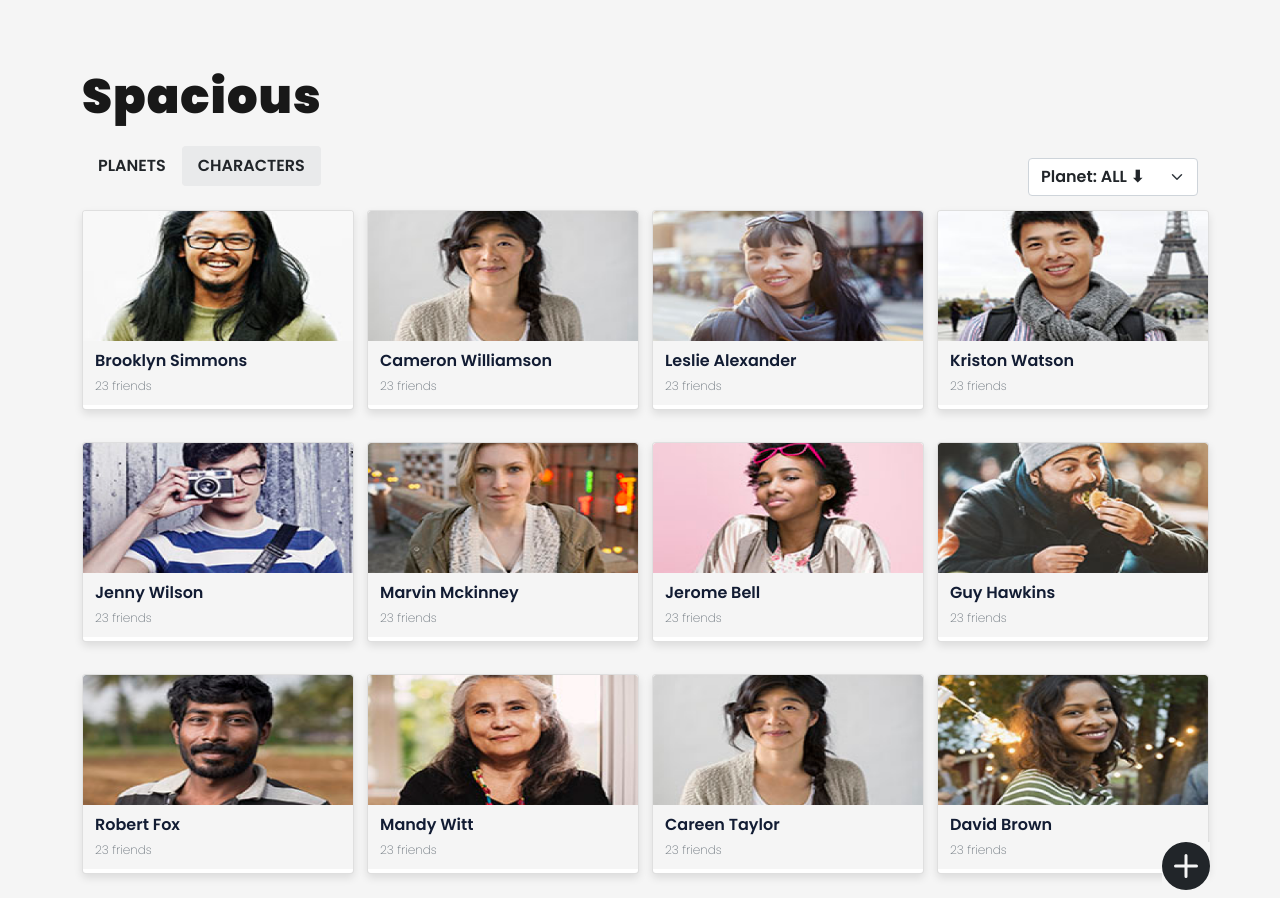
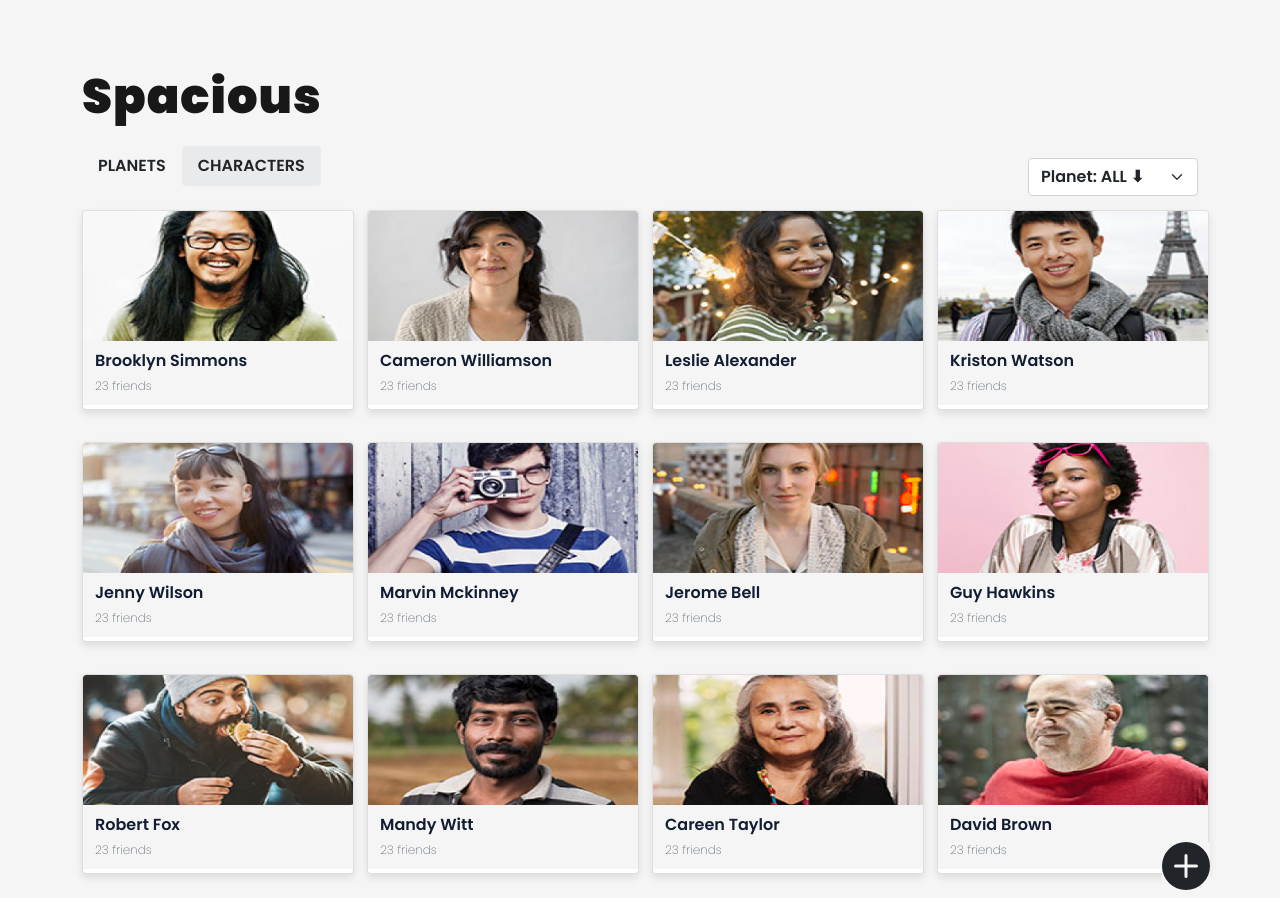
Before and after one commit to phemmyblaze/Spacious-Project, a React (Create React App) app: page / in a window 1280 px wide. Both pictures are taken after a click on the tab "CHARACTERS". Built offline with nearby package versions, Linux system fonts and the light colour scheme.

Commit message:
Character info now showing

```diff
--- a/src/Components/CharacterCards.js
+++ b/src/Components/CharacterCards.js
@@ -5,17 +5,7 @@
     import CreateNewCharacter from './CreateNewCharacter';
     import {  useState } from 'react';
     import PlanetOffCanvas from './PlanetOffCanvas';
-    import character1 from '../character-1.png'
-    import character2 from '../character-2.png'
-    import character3 from '../character-3.png'
-    import character4 from '../character-4.png'
-    import character5 from '../character-5.png'
-    import character6 from '../character-6.png'
-    import character7 from '../character-7.png'
-    import character8 from '../character-8.png'
-    import character9 from '../character-9.png'
-    import character10 from '../character-10.png'
-    import character11 from '../character-11.png'
+    import {data as characters} from '../utilities/arrays'
 
 
 
@@ -27,101 +17,17 @@
 
     function CharacterCards({ name, ...props }) {
 
+
+        const [characterInfo, setCharacterInfo] = useState("");
         const [show, setShow] = useState(false);
 
         const handleClose = () => setShow(false);
-        const handleShow = () => setShow(true);
+        const handleShow = (character) => {
+            setCharacterInfo(character)
+             setShow(true);
+        }
 
 
-        const characters = [
-            {
-                id: 1,
-                image: character1,
-                characterName:"Brooklyn Simmons",
-                pops: "23 friends"
-
-            },
-
-            {
-                id: 2,
-                image: character2,
-                characterName:"Cameron Williamson",
-                pops: "23 friends"
-
-            },
-
-            {
-                id: 3,
-                image: character5,
-                characterName:"Leslie Alexander",
-                pops: "23 friends"
-
-            },
-
-            {
-                id: 4,
-                image: character4,
-                characterName:"Kriston Watson",
-                pops: "23 friends"
-
-            },
-            {
-                id: 5,
-                image: character6,
-                characterName:"Jenny Wilson",
-                pops: "23 friends"
-
-            },
-            {
-                id: 6,
-                image: character7,
-                characterName:"Marvin Mckinney",
-                pops: "23 friends"
-
-            },
-            {
-                id: 7,
-                image: character8,
-                characterName:"Jerome Bell",
-                pops: "23 friends"
-
-            },
-            {
-                id: 8,
-                image: character9,
-                characterName:"Guy Hawkins",
-                pops: "23 friends"
-
-            },
-            {
-                id: 9,
-                image: character10,
-                characterName:"Robert Fox",
-                pops: "23 friends"
-
-            },
-            {
-                id: 10,
-                image: character11,
-                characterName:"Mandy Witt",
-                pops: "23 friends"
-
-            },
-            {
-                id: 11,
-                image: character2,
-                characterName:"Careen Taylor",
-                pops: "23 friends"
-
-            },
-            {
-                id: 12,
-                image: character3,
-                characterName:"David Brown",
-                pops: "23 friends"
-
-            },
-        ]
         return (
             <>
             <Form.Select aria-label="Default select example" className="select-planet position-absolute small" style={{ width: 'min-content' }}>
@@ -133,19 +39,19 @@
 
 
                 {
-                    characters.map(characters => (
+                    characters.map(character => (
 
                             <Col xs="auto" md="auto" lg="3" sm="auto">
-                                <Card className="card-new bg-light rounded my-3 pb-2 bg-white" key={characters.id}>
+                                <Card onClick={() => handleShow(character)} className="card-new bg-light rounded my-3 pb-2 bg-white" key={characters.id}>
                                         <a  href="#" className=" text-decoration-none" data-bs-toggle="offcanvas"  role="button"                aria-controls="offcanvasExample" onClick={handleShow}>
                                             <div className="character-size">
-                                                <Card.Img variant="top" className="img-fluid h-100" src={characters.image} />
+                                                <Card.Img variant="top" className="img-fluid h-100" src={character.image} />
                                             </div>
 
                                             <Card.Body className="my-2  pt-0 pb-0 ps-1 pe-1">
-                                                <Card.Title className="small m-0 p-0 ps-2">{characters.characterName}</Card.Title>
+                                                <Card.Title className="small m-0 p-0 ps-2">{character.characterName}</Card.Title>
                                                 <Card.Text>
-                                                    <small className="text-muted smaller m-0 p-0 ps-2">{characters.pops}</small>
+                                                    <small className="text-muted smaller m-0 p-0 ps-2">{character.pops}</small>
                                                 </Card.Text>
                                             </Card.Body>
 
@@ -167,20 +73,20 @@
                     <CreateNewCharacter className="position-absolute bottom-0 end-0 mt-5" handleShow={handleShow}/>
                     <Offcanvas show={show} onHide={handleClose} {...props} placement="end" className="offcanvas-style" md="auto" lg="auto" sm="auto">
                         <Offcanvas.Header closeButton className="">
-                            <Offcanvas.Title className="bigger  ms-3"></Offcanvas.Title>
+                            <Offcanvas.Title className="bigger  ms-3">{characterInfo.characterName}</Offcanvas.Title>
                         </Offcanvas.Header>
 
                         <Offcanvas.Body >
-                            <p className="extra"> is really a nice person. She’s been living on planet Alpha for the last 10 years. </p>
+                            <p className="extra">{characterInfo.info}</p>
                             <Row className="mt-4">
                                 <Col>
-                                    <p className="little">Planets</p>
+                                    <p className="little">Planet</p>
                                     <p className="small">Alpha</p>
 
                                 </Col>
                                 <Col>
                                     <p className="little">Friends</p>
-                                    <p className="small">23</p>
+                                    <p className="small">{characterInfo.pops}</p>
 
                                 </Col>
                             </Row>
--- a/src/Components/PlanetOffCanvas.js
+++ b/src/Components/PlanetOffCanvas.js
@@ -1,7 +1,7 @@
 import React from 'react';
 import 'bootstrap/dist/css/bootstrap.min.css';
 import { Row, Image} from 'react-bootstrap';
-import data from '../utilities/arrays'
+import {data} from '../utilities/arrays'
 
 
 
@@ -25,7 +25,7 @@ function PlanetOffCanvas() {
                         </div>
                         <div className="col-9 py-auto">
                             <p className=" small canvas-style">{canvasContent.characterName}</p>
-                            <p className=" smaller canvas-style">{canvasContent.quote}</p>
+                            <p className=" smaller canvas-style">{canvasContent.info}</p>
 
                         </div>
 
--- a/src/index.css
+++ b/src/index.css
@@ -77,17 +77,17 @@ html {
 }
 
 
-/* .fix{
+.fix{
   position:fixed;
 	bottom:30px;
 	right:5px;
-} */
+}
 
-/* .offcanvas-style{
+.offcanvas-style{
   top: 50px !important;
   box-shadow: 0px 8px 16px rgba(0, 0, 0, 0.2) !important;
   border-radius: 20px;
-} */
+}
 
 .bigger{
   font-style: normal !important;
--- a/src/utilities/arrays.js
+++ b/src/utilities/arrays.js
@@ -1,56 +1,114 @@
 import character1 from '../character-1.png'
 import character2 from '../character-2.png'
 import character3 from '../character-3.png'
+import character4 from '../character-4.png'
+import character5 from '../character-5.png'
 import character6 from '../character-6.png'
 import character7 from '../character-7.png'
 import character8 from '../character-8.png'
+import character9 from '../character-9.png'
+import character10 from '../character-10.png'
+import character11 from '../character-11.png'
+import character12 from '../character-12.png'
 
-const data = [
+export const data = [
     {
         id: 1,
         image: character1,
-        characterName:"Eleanor Pena",
-        quote: "Amet minim molit non deserunt ullamco "
+        characterName:"Brooklyn Simmons",
+        pops: "23 friends",
+        info: "Brooklyn SImmons lives on Planet Alpha."
 
     },
 
     {
         id: 2,
         image: character2,
-        characterName:"Brookly Simmons",
-        quote: "Amet minim molit non deserunt ullamco "
+        characterName:"Cameron Williamson",
+        pops: "23 friends",
+        info: "Cameron Williamson lives on Planet Alpha and she is a beautiful soul."
 
     },
 
     {
         id: 3,
         image: character3,
-        characterName:"Kristin Waston",
-        quote: "Amet minim molit non deserunt ullamco "
+        characterName:"Leslie Alexander",
+        pops: "23 friends",
+        info: "Leslie Alexander lives on Planet Alpha."
 
     },
 
     {
         id: 4,
-        image: character6,
-        characterName:"Cody Fisher",
-        quote: "Amet minim molit non deserunt ullamco "
+        image: character4,
+        characterName:"Kriston Watson",
+        pops: "23 friends",
+        info: "Kriston Watson lives on Planet Alpha."
 
     },
     {
         id: 5,
-        image: character7,
-        characterName:"Courtney Henry",
-        quote: "Amet minim molit non deserunt ullamco "
+        image: character5,
+        characterName:"Jenny Wilson",
+        pops: "23 friends",
+        info: "Jenny Wilson lives on Planet Alpha."
 
     },
     {
         id: 6,
+        image: character6,
+        characterName:"Marvin Mckinney",
+        pops: "23 friends",
+        info: "Marvin Mckinney lives on Planet Alpha."
+
+    },
+    {
+        id: 7,
+        image: character7,
+        characterName:"Jerome Bell",
+        pops: "23 friends",
+        info: "Jerome Bell lives on Planet Alpha."
+
+    },
+    {
+        id: 8,
         image: character8,
-        characterName:"Annette Black",
-        quote: "Amet minim molit non deserunt ullamco "
+        characterName:"Guy Hawkins",
+        pops: "23 friends",
+        info: "Guy Hawkins lives on Planet Alpha and he's a great guy."
 
-    }
- ]
+    },
+    {
+        id: 9,
+        image: character9,
+        characterName:"Robert Fox",
+        pops: "23 friends",
+        info: "Great friends and he's a manchester united fan"
 
- export default data
+    },
+    {
+        id: 10,
+        image: character10,
+        characterName:"Mandy Witt",
+        pops: "23 friends",
+        info: "We never walk alone Great Liverpool fan."
+
+    },
+    {
+        id: 11,
+        image: character11,
+        characterName:"Careen Taylor",
+        pops: "23 friends",
+        info: "Careen Taylor lives on Planet Alpha."
+
+    },
+    {
+        id: 12,
+        image: character12,
+        characterName:"David Brown",
+        pops: "23 friends",
+        info: "David Brown has a new world view of how the society should be and hopes for a better one."
+
+    },
+]
```
